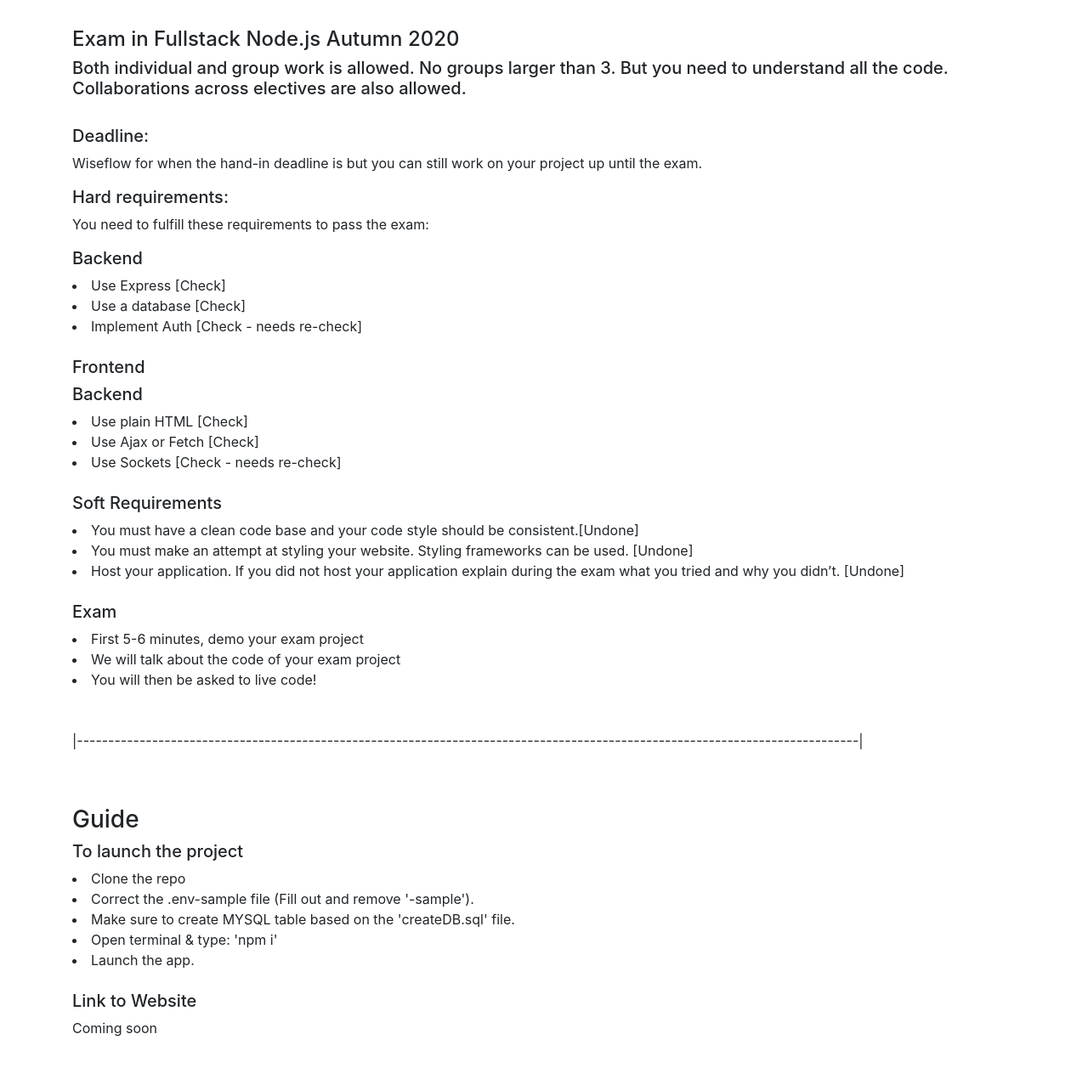
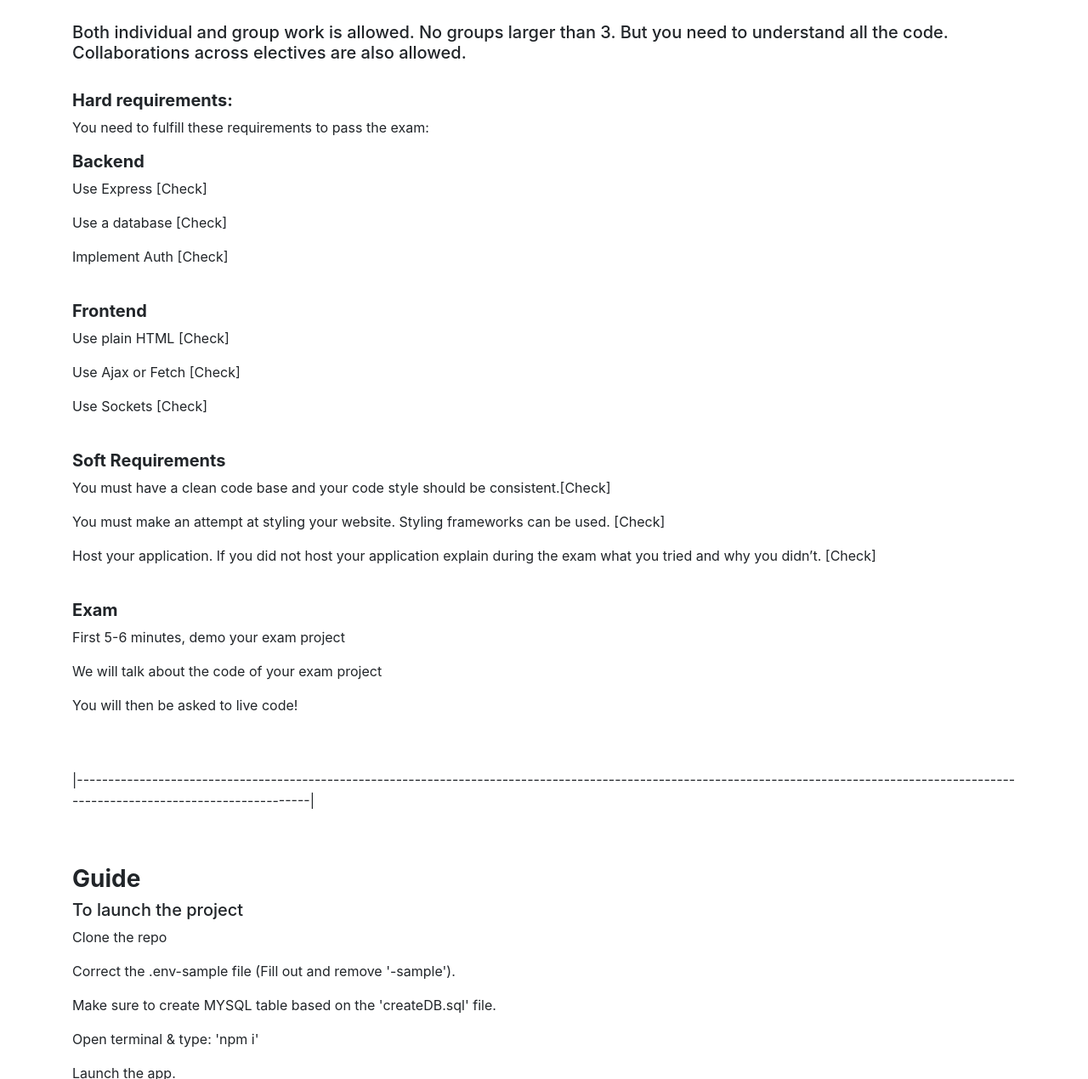
Before and after one commit to Zamanien/NodeJS_Fall2020_ExamProject, a website: page public/index/index.html in a window 1280 px wide. Shown: the part 151-1421 px from the top of the page at 85% size. Before the commit the page ends 1389 px from the top, so only its background shows below. Drawn offline with nearby package versions, Linux system fonts and the light colour scheme.

Commit message:
minor css changes

```diff
--- a/public/covidTracker/covid19Css.css
+++ /dev/null
@@ -1,3 +0,0 @@
-.tbody{
-    position:fixed;
-}
--- a/public/fragments/navbar/navbar.html
+++ b/public/fragments/navbar/navbar.html
@@ -5,14 +5,15 @@
 
   <div class="collapse navbar-collapse" id="navbarNavDropdown">
     <ul class="navbar-nav">
-      <li class="nav-item">
-        <a class="nav-link" href="../chat">Chat</a>
-      </li>
+
       <li class="nav-item">
         <a class="nav-link" href="../covid">Covid Stats</a>
       </li>
       <li class="nav-item">
         <a class="nav-link" href="../user">Profile</a>
+      </li>
+      <li class="nav-item">
+        <a class="nav-link" href="../chat">Chat</a>
       </li>
       <li class="nav-item">
         <a class="nav-link" href="../register">Register</a>
@@ -23,13 +24,6 @@
       <li class="nav-item">
         <a class="nav-link" href="/logout">Logout</a>
       </li>
-      <div class="dropdown-menu" aria-labelledby="navbarDropdownMenuLink">
-        <div class="dropdown-menu" aria-labelledby="navbarDropdownMenuLink">
-          <a class="dropdown-item" href="../content/javascript.html">Bibben</a>
-          <a class="dropdown-item" href="../content/javascript.html">Another action</a>
-          <a class="dropdown-item" href="../content/javascript.html">Something else here</a>
-        </div>
-        </li>
     </ul>
   </div>
 </nav>
--- a/public/index/index.css
+++ b/public/index/index.css
@@ -1,4 +1,25 @@
-.container {
-    padding: 25px;
-    background-color: white;
+
+
+#b1{
+    padding-left: 10px;
 }
+
+li{
+    padding-left: 10px;
+}
+
+h5{
+    font-weight: bold;
+}
+
+h3{
+    font-weight: lighter;
+}
+
+#title, #reqTitle1, #reqTitle2, #reqTitle3, #reqTitle4, #examTitle, #guideTitle{
+    font-weight: bold;
+}
+
+#title{
+    padding-top: 50px;
+}
--- a/public/index/index.html
+++ b/public/index/index.html
@@ -5,6 +5,7 @@
     <meta charset="UTF-8">
     <meta name="viewport" content="width=device-width, initial-scale=1.0">
     <title>Index</title>
+    <link rel="stylesheet" href="./index.css" type="text/css">
     <link rel="stylesheet" type="text/css" href="https://cdn.jsdelivr.net/npm/cookieconsent@3/build/cookieconsent.min.css" />
     <link rel="stylesheet" href="https://stackpath.bootstrapcdn.com/bootstrap/4.5.2/css/bootstrap.min.css"
         integrity="sha384-JcKb8q3iqJ61gNV9KGb8thSsNjpSL0n8PARn9HuZOnIxN0hoP+VmmDGMN5t9UJ0Z" crossorigin="anonymous">
@@ -16,67 +17,53 @@
     <div id="navbar-fragment"></div>
 
     <div class="container">
-        <h1>Index Page</h1>
 
-        <h3>Exam Project for NodeJS Fall 2020. </h3><br>
-
-        <h4>Exam in Fullstack Node.js Autumn 2020</h4>
+        <h3 id="title">Exam Project for NodeJS Fall 2020. </h3><br>
 
         <h5>Both individual and group work is allowed. No groups larger than 3. But you need to understand all the code.
             Collaborations across electives are also allowed.</h5> <br>
 
-        <h5>Deadline: </h5>
-        <p> Wiseflow for when the hand-in deadline is but you can still work on your project up until the exam.</p>
-
-        <h5>Hard requirements: </h5>
+        <h5 id="reqTitle1">Hard requirements: </h5>
         <p>You need to fulfill these requirements to pass the exam:</p>
 
-        <h5>Backend</h5>
-        <li>Use Express [Check] </li>
-        <li>Use a database [Check] </li>
-        <li>Implement Auth [Check - needs re-check]</li><br>
+        <h5 id="reqTitle2">Backend</h5>
+        <p>Use Express [Check] </p>
+        <p>Use a database [Check] </p>
+        <p>Implement Auth [Check]</p><br>
 
-        <h5>Frontend</h5>
+        <h5 id="reqTitle3">Frontend</h5>
+        <p>Use plain HTML [Check] </p>
+        <p>Use Ajax or Fetch [Check] </p>
+        <p>Use Sockets [Check]</p><br>
 
-        <h5>Backend</h5>
-        <li>Use plain HTML [Check] </li>
-        <li>Use Ajax or Fetch [Check] </li>
-        <li>Use Sockets [Check - needs re-check]</li><br>
+        <h5 id="reqTitle4">Soft Requirements</h5>
+        <p>You must have a clean code base and your code style should be consistent.[Check]</p>
+        <p>You must make an attempt at styling your website. Styling frameworks can be used. [Check] </p>
+        <p>Host your application. If you did not host your application explain during the exam what you tried and why
+            you didn’t. [Check]</p><br>
 
-        <h5>Soft Requirements</h5>
-        <li>You must have a clean code base and your code style should be consistent.[Undone]</li>
-        <li>You must make an attempt at styling your website. Styling frameworks can be used. [Undone] </li>
-        <li>Host your application. If you did not host your application explain during the exam what you tried and why
-            you didn’t. [Undone]</li><br>
+        <h5 id="examTitle">Exam</h5>
+        <p>First 5-6 minutes, demo your exam project</p>
+        <p>We will talk about the code of your exam project</p>
+        <p>You will then be asked to live code!</p><br><br>
 
-        <h5>Exam</h5>
-        <li>First 5-6 minutes, demo your exam project</li>
-        <li>We will talk about the code of your exam project</li>
-        <li>You will then be asked to live code!</li><br><br>
-
-        <p>|-----------------------------------------------------------------------------------------------------------------------------|<br>
+        <p>|--------------------------------------------------------------------------------------------------------------------------------------------------------------------------------------------|<br>
         </p><br><br>
 
-        <h3>Guide</h3>
+        <h3 id="guideTitle">Guide</h3>
         <h5>To launch the project</h5>
 
-        <li>Clone the repo</li>
-        <li>Correct the .env-sample file (Fill out and remove '-sample').</li>
-        <li>Make sure to create MYSQL table based on the 'createDB.sql' file.</li>
-        <li>Open terminal & type: 'npm i'</li>
-        <li>Launch the app.</li> <br>
+        <p>Clone the repo</p>
+        <p>Correct the .env-sample file (Fill out and remove '-sample').</p>
+        <p>Make sure to create MYSQL table based on the 'createDB.sql' file.</p>
+        <p>Open terminal & type: 'npm i'</p>
+        <p>Launch the app.</p> <br>
 
         <h5>Link to Website</h5>
         <p>Coming soon</p>
 
     </div>
     </main>
-
-
-
-
-
-
 
 
 
@@ -91,7 +78,3 @@
             $("#footer-fragment").load("../fragments/footer/footer.html");
         })
     </script>
-
-</body>
-
-</html>
--- a/routes/auth/login-auth.js
+++ b/routes/auth/login-auth.js
@@ -5,7 +5,6 @@ const jwt = require('jsonwebtoken');
 const { validateLogin } = require('../util/validation.js');
 const rateLimiter = require('../util/rate-limiter.js');
 const cookieParser = require('cookie-parser');
-const verify = require('./verify-JWT.js');
 
 //Express middleware - allows parsing of cookies
 router.use(cookieParser());
@@ -55,7 +54,7 @@ router.post('/login', rateLimiter, async (req, res) => {
 
     //generate access token - expires in: 10 min
     function generateAccessToken(user) {
-        return jwt.sign(user, process.env.ACCESS_TOKEN_SECRET, { expiresIn: '600s' });
+        return jwt.sign(user, process.env.ACCESS_TOKEN_SECRET, { expiresIn: '6s' });
     }
 
 });
```
Also changed, not shown: public/covidTracker/covid19.html (+8 -17 lines), public/fragments/footer/footer.html (+4 -0 lines).
